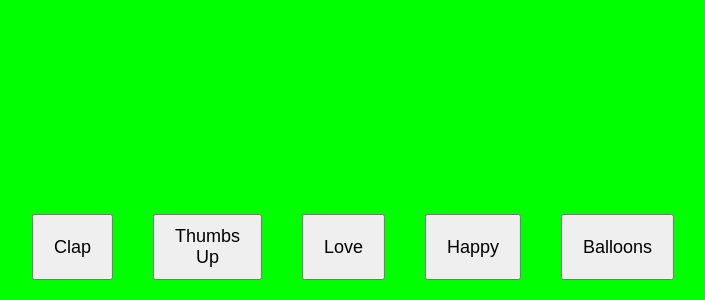
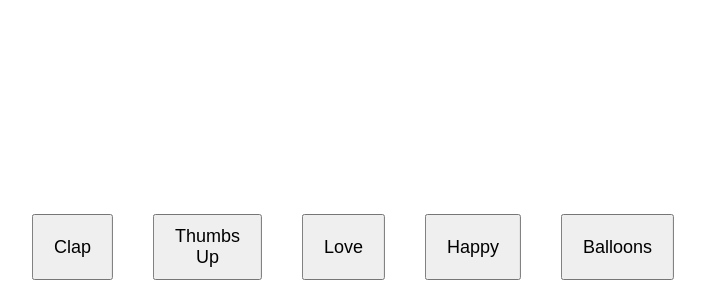
Before and after one commit to zeekaj/emoji-reactions, a plain HTML site: page index.html in a window 1280 px wide. Shown: the part 500-800 px from the top of the page, without its empty margins (287-992 px from the left). Drawn offline with Linux system fonts and the light colour scheme; no server answers.

Commit message:
Update index.html

```diff
--- a/index.html
+++ b/index.html
@@ -10,7 +10,7 @@
       padding: 0;
       height: 100vh;
       overflow: hidden;
-      background: #00FF00; /* Greenscreen background */
+      background: transparent; /* transparent background */
       position: relative;
     }
 
```
